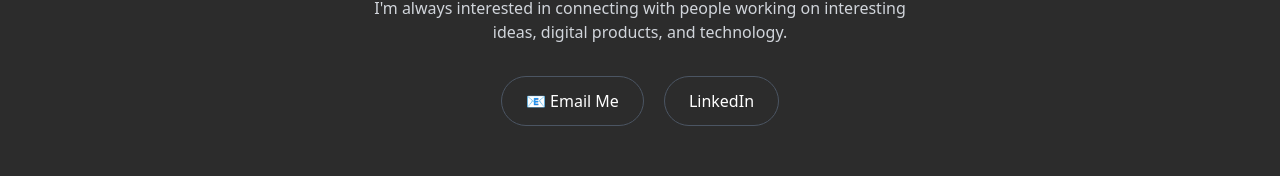
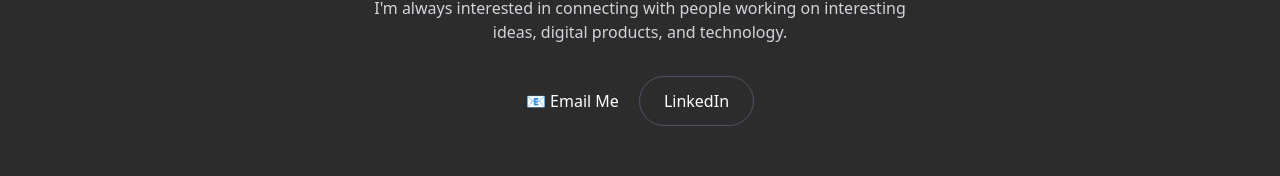
Before and after one commit to Bella2021-crypto/christine-portfolio, a React (Create React App) app: page / in a window 1280 px wide. Shown: the part 5679-5855 px from the top of the page. Built offline with nearby package versions, Linux system fonts and the light colour scheme.

Commit message:
Update App.tsx

```diff
--- a/src/App.tsx
+++ b/src/App.tsx
@@ -458,10 +458,11 @@ export default function ChristineMartinPortfolio() {
           <div className="flex flex-col md:flex-row justify-center items-center gap-5">
 
             <a
-              href="mailto:bellarosennaji@gmail.com?subject=Portfolio%20Contact"
-              className="border border-gray-600 px-6 py-3 rounded-full hover:bg-white hover:text-[#2C2C2C] transition"
+            href="https://mail.google.com/mail/?view=cm&fs=1&to=bellarosennaji@gmail.com"
+            target="_blank"
+            rel="noopener noreferrer"
             >
-              📧 Email Me
+            📧 Email Me
             </a>
 
             <a
```
